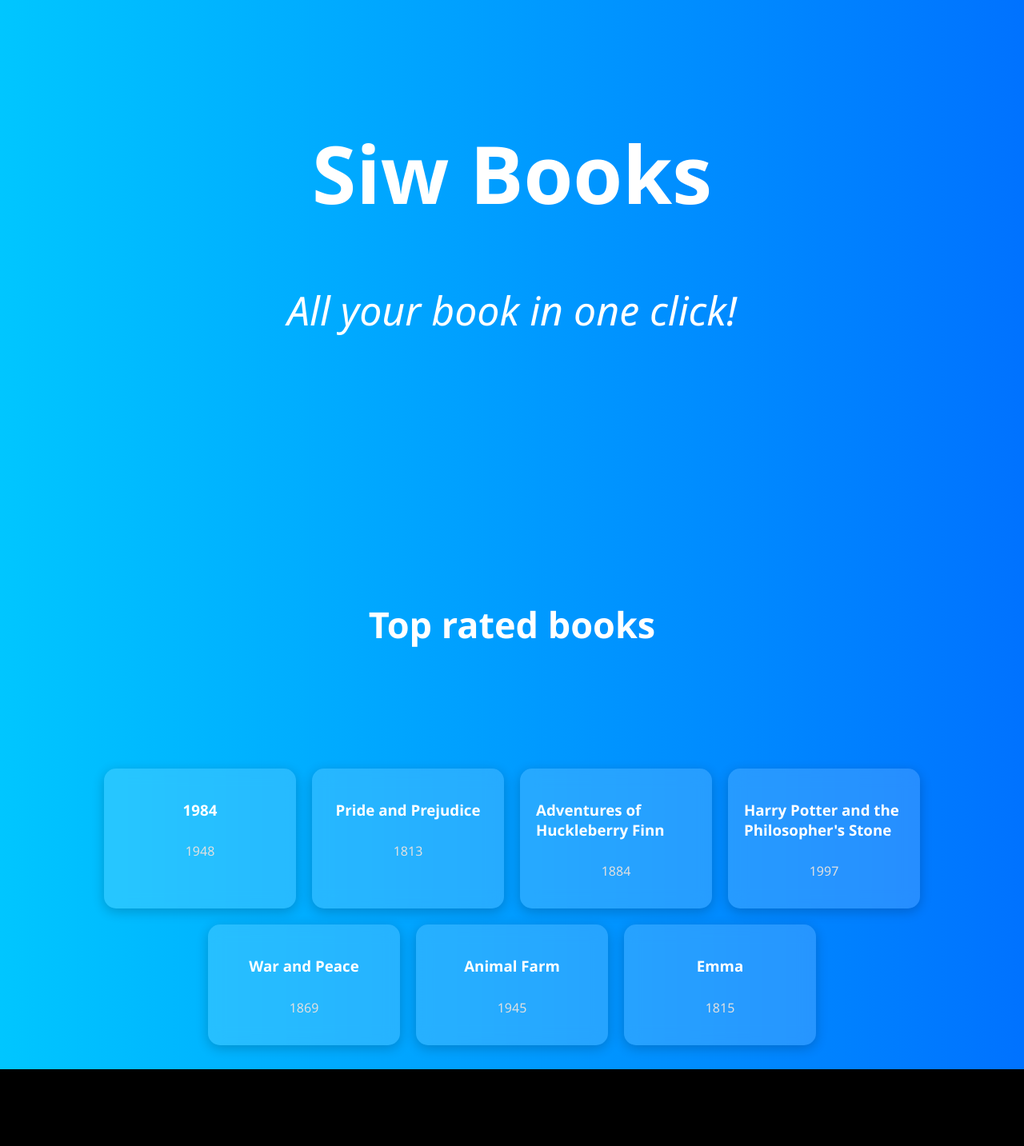
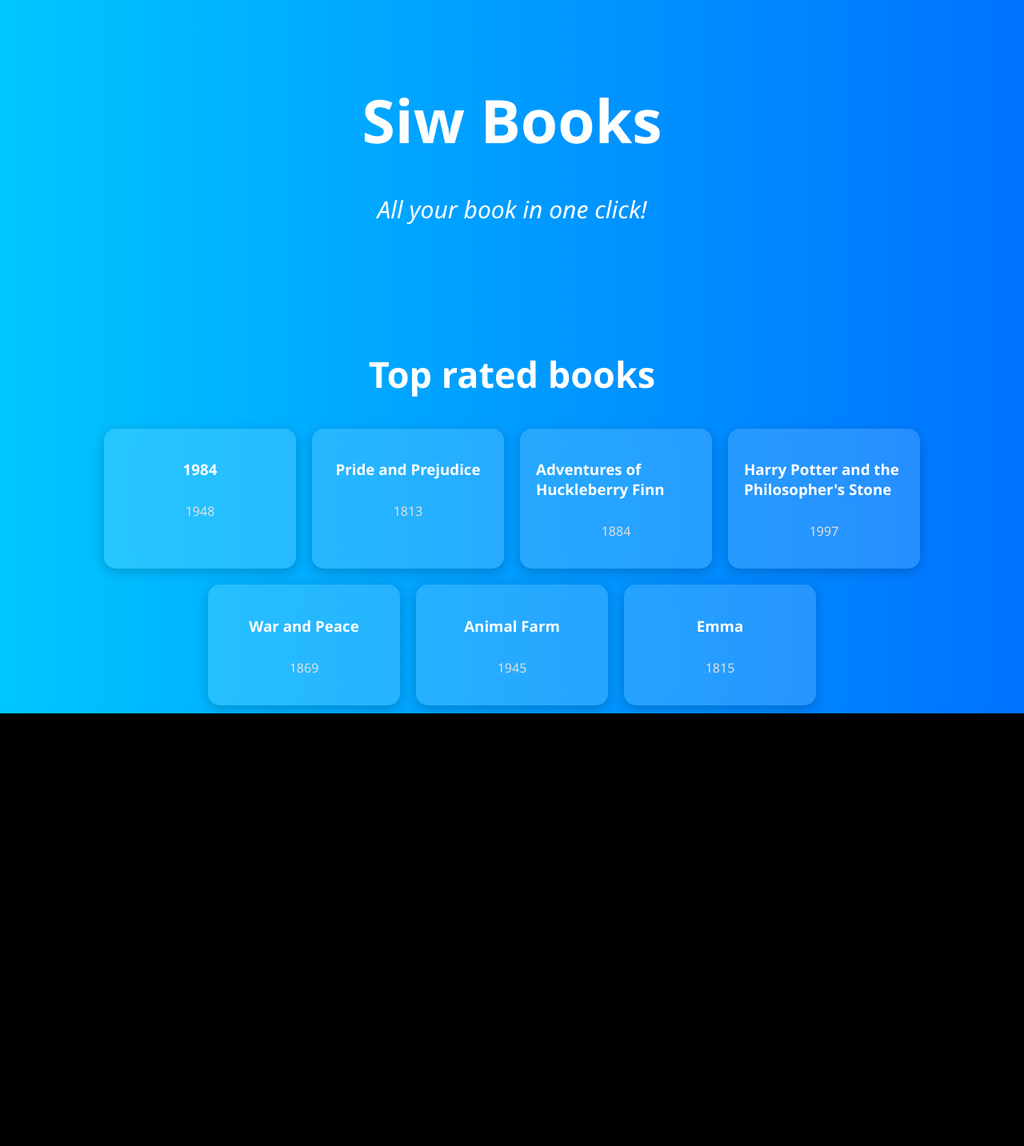
Before and after one commit to Davideee03/siw-book, a Spring Boot app: page / in a window 1280 px wide. Shown: the part 60-1493 px from the top of the page at 80% size. After the commit the page ends 952 px from the top, so only its background shows below. Run offline with Spring Boot 4, Linux system fonts and the light colour scheme; data comes from the database, SQL or seed files in the repository.

Commit message:
Miglioramenti CSS

```diff
--- a/src/main/resources/static/css/style.css
+++ b/src/main/resources/static/css/style.css
@@ -1,5 +1,5 @@
 /* Body and global settings */
-body {
+body, html {
   background-image: linear-gradient(to right, #00c6ff, #0072ff);
   margin: 0;
   font-family: 'Segoe UI', Tahoma, Geneva, Verdana, sans-serif;
@@ -32,25 +32,25 @@ header {
   display: flex;
   flex-direction: column;
   align-items: center;
-  height: 600px;
+  height: 400px;
   justify-content: center;
   background-image: linear-gradient(to right, #00c6ff, #0072ff);
 }
 
 header h1 {
   color: white;
-  font-size: 100px;
-  margin: 20px;
+  font-size: 75px;
+  margin: 10px;
 }
 
 header p {
-  font-size: 50px;
+  font-size: 30px;
   font-style: italic;
 }
 
 /* Section */
 section {
-  margin: 30px 15px;
+  margin: 10px 15px;
 }
 
 /* Flex container for books */
@@ -130,6 +130,10 @@ footer {
 
 .description{
 	text-align: center;
-	margin: 150px;
+	margin: 10px;
 	font-size: 30px;
 }
+
+.description p{
+	font-style: italic;
+}
```
Also changed, not shown: src/main/resources/static/css/detail-style.css (deleted, +0 -29 lines), 3 other files.
